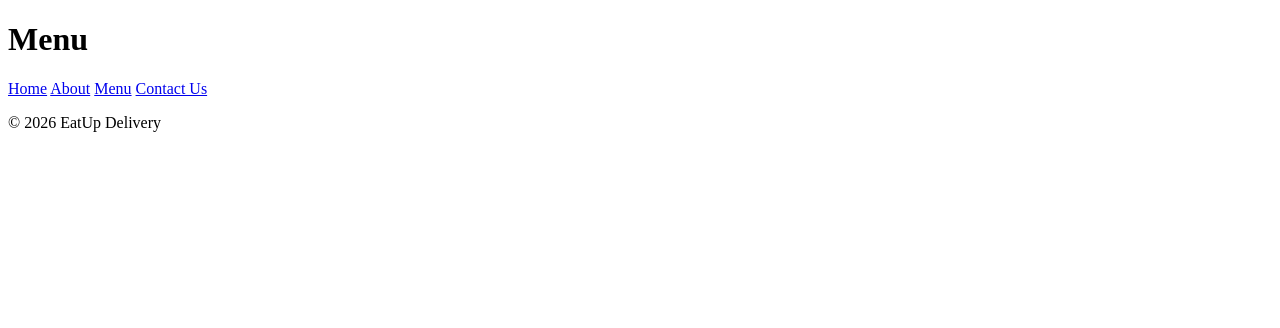
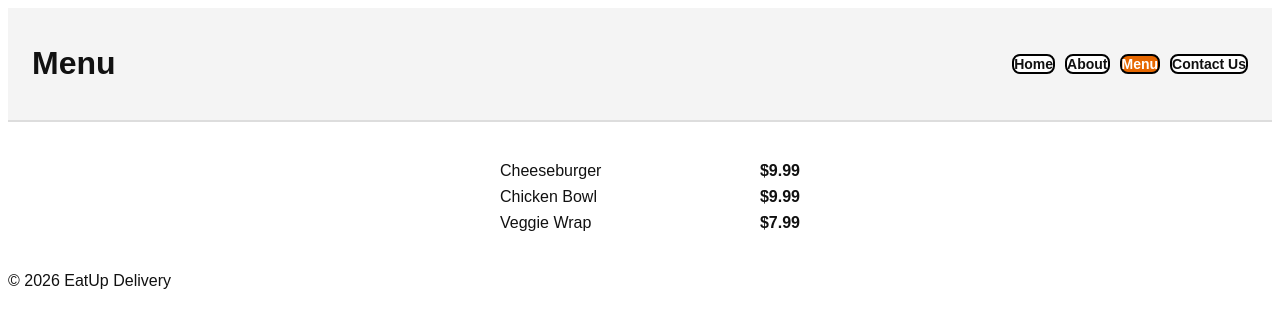
Before and after one commit to IsaiahR26/CMPS-262, a plain HTML site: page Module_2/Assign2/menu.html in a window 1280 px wide. Drawn offline with Linux system fonts and the light colour scheme.

Commit message:
added navigation for different home pages. Also worked on adding content to the main sections for each page. added more css styling

```diff
--- a/Module_2/Assign2/menu.html
+++ b/Module_2/Assign2/menu.html
@@ -7,17 +7,22 @@
     <link rel="stylesheet" href="styles.css" />
 </head>
 <body>
-     <header>
+     <header class="site-header">
         <h1>Menu</h1>
-        <nav>
+        <nav class="nav-tabs">
             <a href="index.html">Home</a>
             <a href="about.html">About</a>
-            <a href="menu.html">Menu</a>
+            <a href="menu.html" class="active">Menu</a>
             <a href="contact.html">Contact Us</a>
         </nav>
     </header>
 
-     <main>
+     <main class="menu-main">
+        <ol>
+            <li>Cheeseburger <span>$9.99</span></li>
+            <li>Chicken Bowl <span>$9.99</span></li>
+            <li>Veggie Wrap  <span>$7.99</span></li>
+        </ol>
     </main>
 
     <footer>
--- a/Module_2/Assign2/styles.css
+++ b/Module_2/Assign2/styles.css
@@ -1,3 +1,9 @@
+body {
+    font-family: Arial, helvetica, sans-serif;
+    color: #111;
+}
+
+
 .hero {
     background-size: cover;
     background-position: center;
@@ -29,3 +35,70 @@
     background-color: #e66700;
     transform: translateY(-2px);
 }
+
+.menu-main {
+    max-width: 320px;
+    margin: 40px auto;
+
+}
+
+.menu-main ol {
+    padding-left: 20px
+}
+
+.menu-main li {
+    display: grid;
+    grid-template-columns: 1fr auto;
+    column-gap: 20px;
+    margin: 8px 0;
+    font-size: 16px;
+    text-align: left;
+}
+
+.menu-main li span {
+    font-weight: bold;
+
+}
+
+/* header and tab navigation */
+
+.site-header {
+    display:flex;
+    justify-content: space-between;
+    align-items: center;
+    padding: 16px 24px;
+    background: #f4f4f4;
+    border-bottom: 2px solid #ddd;
+}
+
+.logo {
+    margin: 0;
+    font-size: 28px;
+}
+
+.nav-tabs {
+    display: flex;
+    gap: 10px;
+}
+
+.nav-tabs a {
+    text-decoration: none;
+    color: #111;
+    padding: 6px 14p;
+    border: 2px solid #000;
+    background: #fff;
+    background-color: #fff;
+    border-radius: 8px;
+    font-weight: bold;
+    font-size: 14px;
+
+}
+
+.nav-tabs a:hover {
+    background: #eaeaea;
+}
+
+.nav-tabs a.active {
+    background: #e66700;
+    color: #fff;
+}
```
Also changed, not shown: Module_2/Assign2/about.html (+5 -4 lines), Module_2/Assign2/contact.html (+6 -5 lines), Module_2/Assign2/index.html (+5 -5 lines).
